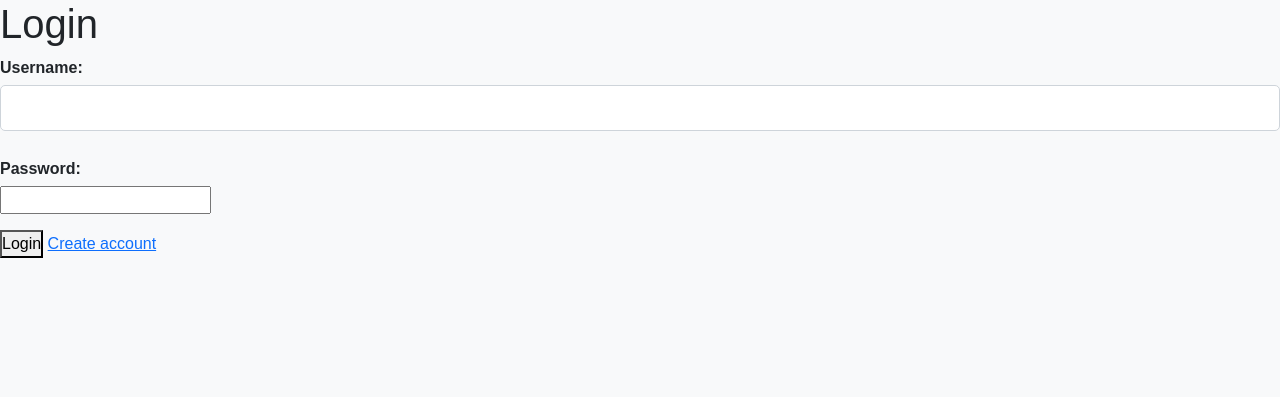
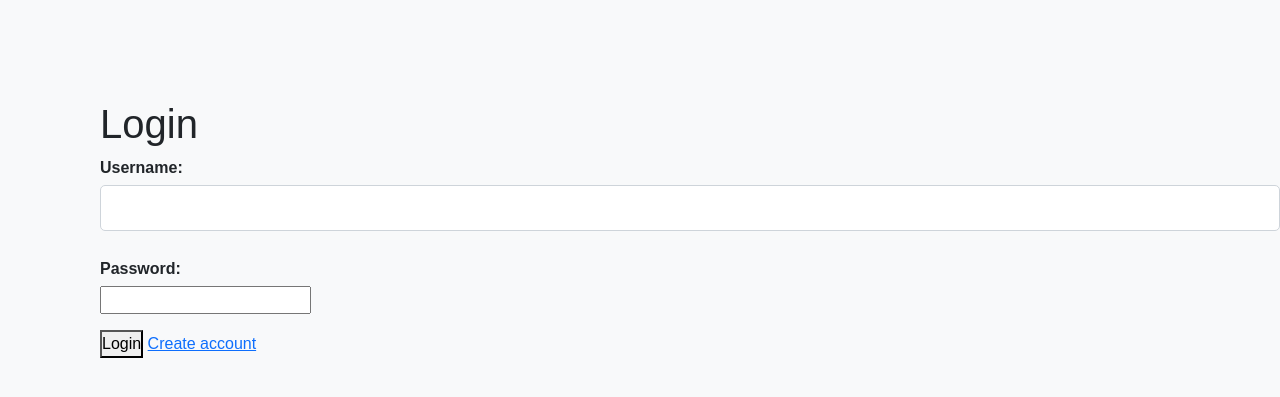
Before and after one commit to ybn4aq/journal-buddy, a Django app: page /login/ in a window 1280 px wide. Shown: the top 397 px of the page. Run offline with Django 4.2, Linux system fonts and the light colour scheme.

Commit message:
margin for login

```diff
--- a/journalbuddy/templates/login.html
+++ b/journalbuddy/templates/login.html
@@ -20,8 +20,15 @@
     <meta name="description" content="Journal Buddy" />
     <meta name="keywords" content="mental health, journaling" />
     <title>Log In</title>
+    <style>
+        #login-main {
+          margin-left: 100px;
+          margin-top: 100px;
+        }
+    </style>
   </head>
   <body>
+    <div id="login-main">
       <h1> Login </h1>
       <form method="POST">
         {% csrf_token %}
@@ -29,5 +36,6 @@
         <button type="submit"> Login </button>
         <a href="{% url 'journalbuddy:signup' %}"> Create account</a>
       </form>
+    </div>
   </body>
 </html>
```
Lines whose indentation alone changed are shown as unchanged.
